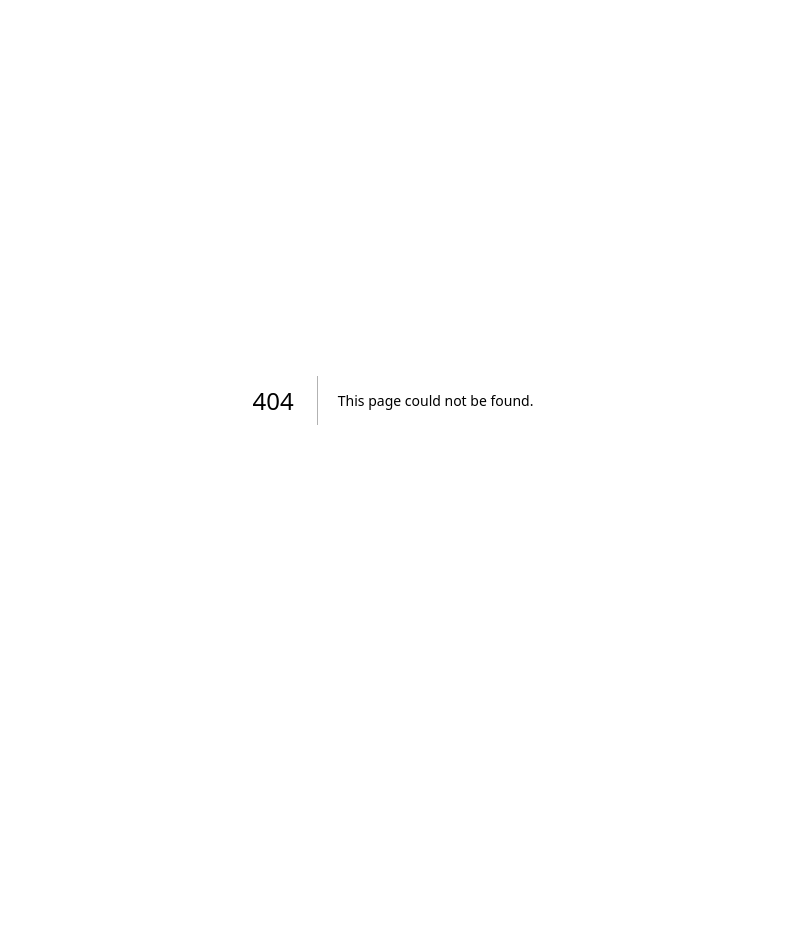
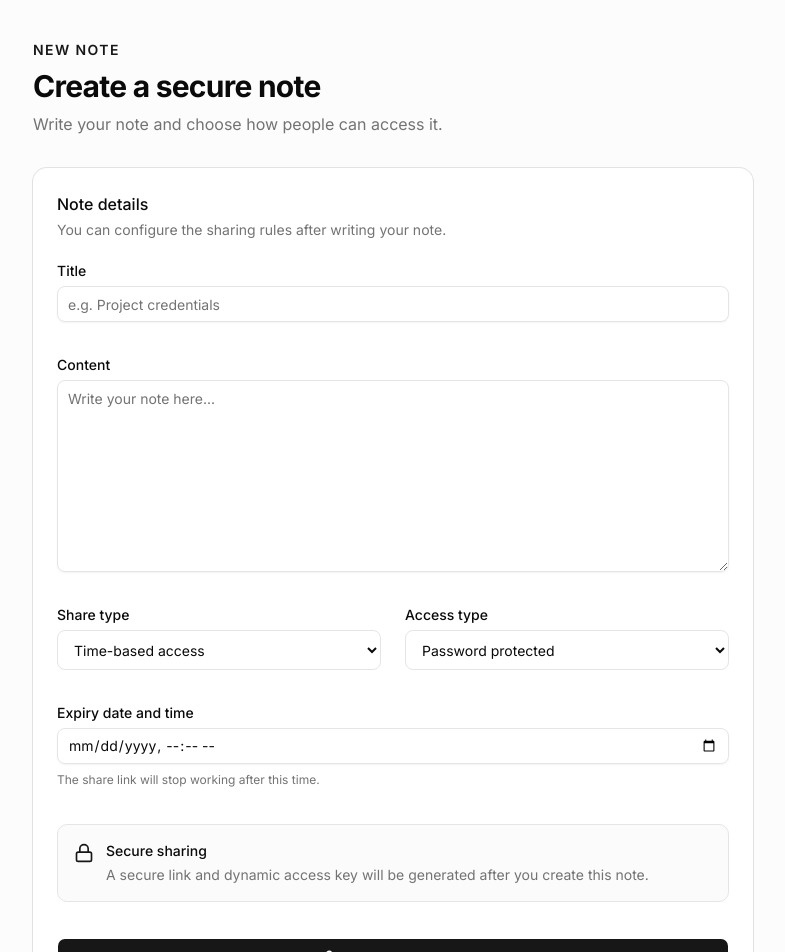
Before and after one commit to IamProgrammer24/note-sharing-app, a Next.js app in the folder client/: page /notes/new in a window 1280 px wide. Before the commit this address had no page. Shown: the top 952 px of the page, without its empty margins (247-1032 px from the left). Before the commit the page ends 800 px from the top, so only its background shows below. Built offline with nearby package versions, Linux system fonts and the light colour scheme.

Commit message:
feat: add note creation interface

```diff
--- /dev/null
+++ b/client/src/app/notes/new/page.tsx
@@ -0,0 +1,129 @@
+"use client";
+
+import Link from "next/link";
+import { ArrowLeft, Lock, Link as LinkIcon } from "lucide-react";
+
+import { Button } from "@/components/ui/button";
+import {
+  Card,
+  CardContent,
+  CardDescription,
+  CardHeader,
+  CardTitle,
+} from "@/components/ui/card";
+import { Input } from "@/components/ui/input";
+import { Label } from "@/components/ui/label";
+import { Textarea } from "@/components/ui/textarea";
+
+export default function NewNotePage() {
+  return (
+    <main className="min-h-screen bg-muted/30">
+      {/* <header className="border-b bg-background">
+        <div className="mx-auto flex max-w-3xl items-center px-6 py-5">
+          <Link href="/">
+            <Button variant="ghost" size="sm">
+              <ArrowLeft className="mr-2 h-4 w-4" />
+              Back to home
+            </Button>
+          </Link>
+        </div>
+      </header> */}
+
+      <section className="mx-auto max-w-3xl px-6 py-10">
+        <div className="mb-8">
+          <p className="text-sm font-semibold uppercase tracking-widest text-primary">
+            New note
+          </p>
+
+          <h1 className="mt-2 text-3xl font-bold tracking-tight">
+            Create a secure note
+          </h1>
+
+          <p className="mt-2 text-muted-foreground">
+            Write your note and choose how people can access it.
+          </p>
+        </div>
+
+        <Card>
+          <CardHeader>
+            <CardTitle>Note details</CardTitle>
+            <CardDescription>
+              You can configure the sharing rules after writing your note.
+            </CardDescription>
+          </CardHeader>
+
+          <CardContent className="space-y-6">
+            <div className="space-y-2">
+              <Label htmlFor="title">Title</Label>
+              <Input id="title" placeholder="e.g. Project credentials" />
+            </div>
+
+            <div className="space-y-2">
+              <Label htmlFor="content">Content</Label>
+              <Textarea
+                id="content"
+                placeholder="Write your note here..."
+                className="min-h-48 resize-y"
+              />
+            </div>
+
+            <div className="grid gap-6 sm:grid-cols-2">
+              <div className="space-y-2">
+                <Label htmlFor="share-type">Share type</Label>
+
+                <select
+                  id="share-type"
+                  className="flex h-10 w-full rounded-md border border-input bg-background px-3 py-2 text-sm ring-offset-background focus:outline-none focus:ring-2 focus:ring-ring"
+                  defaultValue="time-based"
+                >
+                  <option value="time-based">Time-based access</option>
+                  <option value="one-time">One-time access</option>
+                </select>
+              </div>
+
+              <div className="space-y-2">
+                <Label htmlFor="access-type">Access type</Label>
+
+                <select
+                  id="access-type"
+                  className="flex h-10 w-full rounded-md border border-input bg-background px-3 py-2 text-sm ring-offset-background focus:outline-none focus:ring-2 focus:ring-ring"
+                  defaultValue="password"
+                >
+                  <option value="password">Password protected</option>
+                  <option value="public">Public access</option>
+                </select>
+              </div>
+            </div>
+
+            <div className="space-y-2">
+              <Label htmlFor="expiry">Expiry date and time</Label>
+              <Input id="expiry" type="datetime-local" />
+              <p className="text-xs text-muted-foreground">
+                The share link will stop working after this time.
+              </p>
+            </div>
+
+            <div className="rounded-lg border bg-muted/40 p-4">
+              <div className="flex items-start gap-3">
+                <Lock className="mt-0.5 h-5 w-5 text-primary" />
+
+                <div>
+                  <h3 className="font-medium">Secure sharing</h3>
+                  <p className="mt-1 text-sm text-muted-foreground">
+                    A secure link and dynamic access key will be generated after
+                    you create this note.
+                  </p>
+                </div>
+              </div>
+            </div>
+
+            <Button className="w-full" size="lg">
+              <LinkIcon className="mr-2 h-4 w-4" />
+              Create secure link
+            </Button>
+          </CardContent>
+        </Card>
+      </section>
+    </main>
+  );
+}
--- a/client/src/app/page.tsx
+++ b/client/src/app/page.tsx
@@ -1,11 +1,13 @@
 "use client";
 
-import { useEffect, useState } from "react";
+import { useEffect, useState, type ReactNode } from "react";
 import { ArrowRight, Check, Shield, Zap } from "lucide-react";
 
 import api from "@/lib/api";
 import { Button } from "@/components/ui/button";
 import { Card, CardContent, CardHeader, CardTitle } from "@/components/ui/card";
+
+import Link from "next/link";
 
 type ApiResponse = {
   success: boolean;
@@ -30,6 +32,8 @@ export default function Home() {
 
     checkServer();
   }, []);
+
+  const isServerRunning = apiStatus === "Note Sharing API is running";
 
   return (
     <main className="min-h-screen bg-background text-foreground">
@@ -60,10 +64,12 @@ export default function Home() {
           </p>
 
           <div className="mt-8 flex flex-wrap gap-3">
-            <Button size="lg">
-              Create a note
-              <ArrowRight className="ml-2 h-4 w-4" />
-            </Button>
+            <Link href="/notes/new">
+              <Button size="lg">
+                Create a note
+                <ArrowRight className="ml-2 h-4 w-4" />
+              </Button>
+            </Link>
 
             <Button size="lg" variant="outline">
               Learn more
@@ -71,20 +77,9 @@ export default function Home() {
           </div>
 
           <div className="mt-8 flex flex-wrap gap-x-6 gap-y-3 text-sm text-muted-foreground">
-            <span className="flex items-center gap-2">
-              <Check className="h-4 w-4 text-primary" />
-              Password protected
-            </span>
-
-            <span className="flex items-center gap-2">
-              <Check className="h-4 w-4 text-primary" />
-              Expiring links
-            </span>
-
-            <span className="flex items-center gap-2">
-              <Check className="h-4 w-4 text-primary" />
-              One-time access
-            </span>
+            <FeatureCheck>Protected sharing</FeatureCheck>
+            <FeatureCheck>Automatic expiry</FeatureCheck>
+            <FeatureCheck>One-time access</FeatureCheck>
           </div>
         </div>
 
@@ -126,7 +121,7 @@ export default function Home() {
             className={
               isLoading
                 ? "font-medium text-yellow-600"
-                : apiStatus === "Note Sharing API is running"
+                : isServerRunning
                   ? "font-medium text-green-600"
                   : "font-medium text-red-600"
             }
@@ -144,7 +139,7 @@ function Feature({
   title,
   description,
 }: {
-  icon: React.ReactNode;
+  icon: ReactNode;
   title: string;
   description: string;
 }) {
@@ -161,3 +156,12 @@ function Feature({
     </div>
   );
 }
+
+function FeatureCheck({ children }: { children: ReactNode }) {
+  return (
+    <span className="flex items-center gap-2">
+      <Check className="h-4 w-4 text-primary" />
+      {children}
+    </span>
+  );
+}
```
